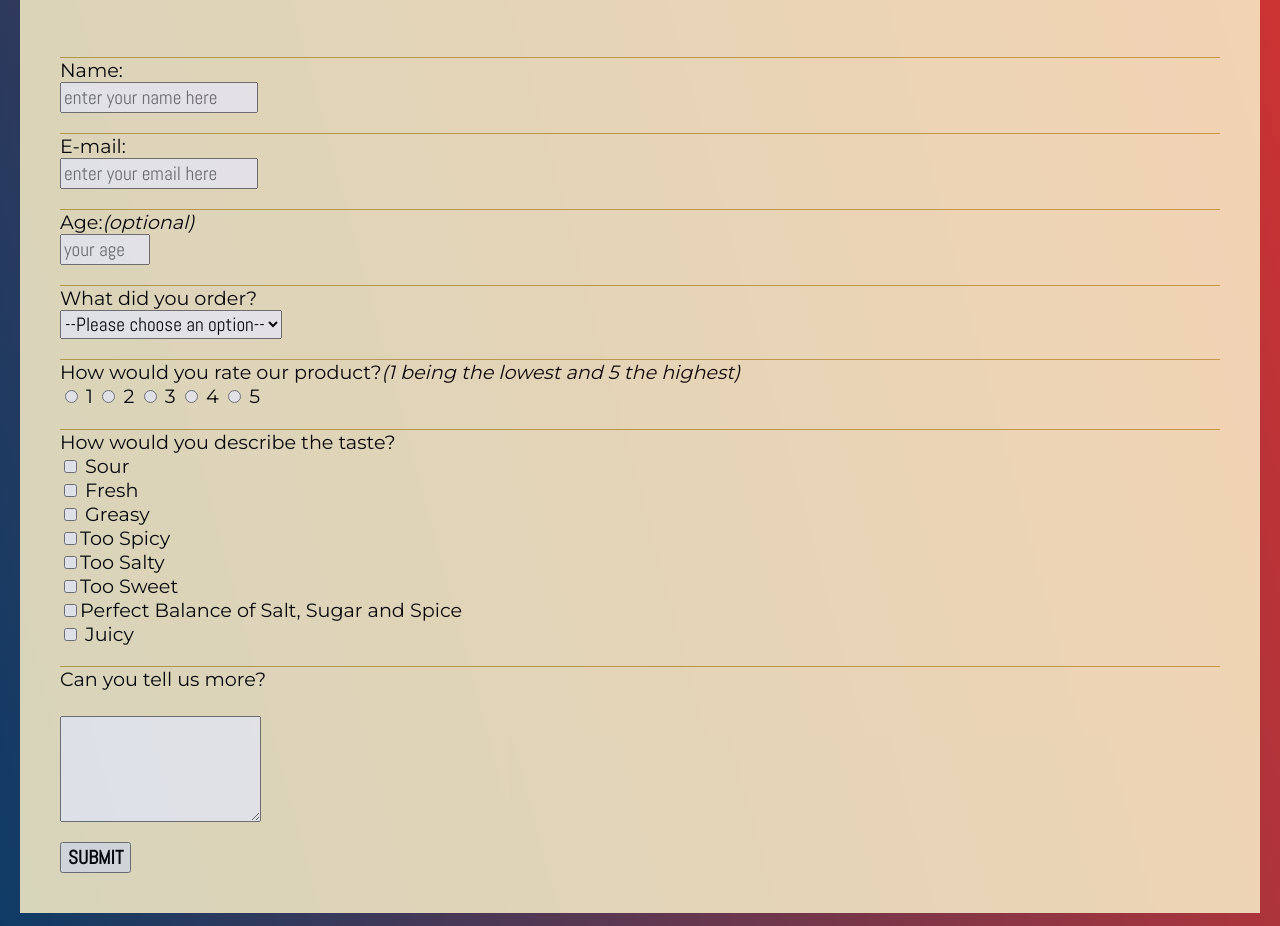
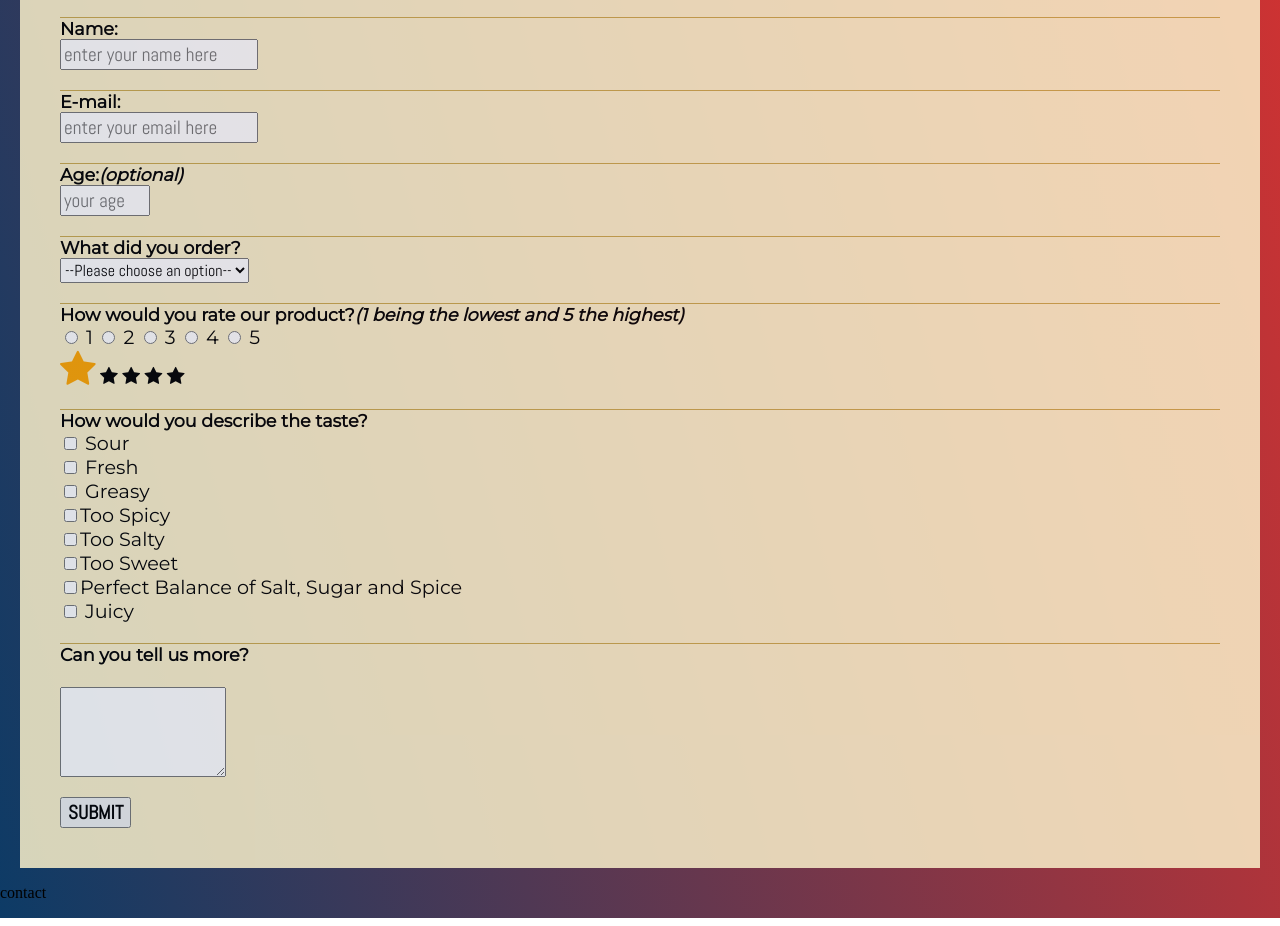
Before and after one commit to pmaycomia/my-survey-form, a plain HTML site: page index.html in a window 1280 px wide. Shown: the part 282-1208 px from the top of the page. Drawn offline with Linux system fonts and the light colour scheme.

Commit message:
Replace numbers with stars for rating

```diff
--- a/index.html
+++ b/index.html
@@ -3,6 +3,8 @@
 <link href="https://fonts.googleapis.com/css2?family=Abel&family=Roboto&display=swap" rel="stylesheet">
 <link rel="preconnect" href="https://fonts.gstatic.com">
 <link href="https://fonts.googleapis.com/css2?family=Lobster&family=Montserrat&family=Open+Sans&display=swap" rel="stylesheet">
+<!-- Font Awesome Icon Library -->
+<link rel="stylesheet" href="https://cdnjs.cloudflare.com/ajax/libs/font-awesome/4.7.0/css/font-awesome.min.css">
 <link rel="stylesheet" href="style.css">
 <title>The Spicy Juan | Survey Form</title>
 
@@ -25,22 +27,22 @@
         <div class="form">
             <form id="survey-form">
                 <div class="options name">
-                    <label id="name-label">Name:</label> <br>
+                    <label id="name-label" class="bold-text">Name:</label> <br>
                     <input id="name" type="text" placeholder="enter your name here" id="name-label" required>
                 </div>
 
                 <div class="options email">
-                    <label id="email-label">E-mail:</label><br>
+                    <label id="email-label" class="bold-text">E-mail:</label><br>
                     <input id="email" type="email" placeholder="enter your email here" id="email-label" required>
                 </div>
 
                 <div class="options number">
-                    <label id="number-label">Age:<em>(optional)</em></label><br>
+                    <label id="number-label" class="bold-text">Age:<em>(optional)</em></label><br>
                     <input id="number" type="number" placeholder="your age" id="age-label" min="10" max="99">
                 </div>
 
                 <div class="options products">
-                    <label for="product-selection" required>What did you order?</label><br>
+                    <label for="product-selection" required class="bold-text">What did you order?</label><br>
                     <select name="products" id="dropdown">
                         <option value="">--Please choose an option--</option>
                         <option id="dropdown" value="kimchee">Kimchee</option>
@@ -52,33 +54,39 @@
                 </div>
 
                 <div class="options rating">
-                    <label id="rating">How would you rate our product?<em>(1 being the lowest and 5 the
+                    <label id="rating" class="bold-text">How would you rate our product?<em>(1 being the lowest and 5 the
                         highest)</em></label><br>
                     <label for="rating"><input id="one" value="one" type="radio" name="one-five"> 1</label>
                     <label for="rating"><input id="two" value="two" type="radio" name="one-five"> 2</label>
                     <label for="rating"><input id="three" value="three" type="radio" name="one-five"> 3</label>
                     <label for="rating"><input id="four" value="four" type="radio" name="one-five"> 4</label>
                     <label for="rating"><input id="five" value="five" type="radio" name="one-five"> 5</label>
+                    <br>
+                    <span class="fa fa-star fa-2x checked"></span>
+                    <span class="fa fa-star"></span>
+                    <span class="fa fa-star"></span>
+                    <span class="fa fa-star"></span>
+                    <span class="fa fa-star"></span>
                 </div>
 
 
                 <div class="options taste">
-                    <label>How would you describe the taste?</label><br>
-                    <label for="sour"><input value="sour" id="sour" type="checkbox" name="taste" ca> Sour</label><br>
-                    <label for="fresh"><input value="fresh" id="fresh" type="checkbox" name="taste"> Fresh</label><br>
-                    <label for="greasy"><input value="greasy" id="greasy" type="checkbox" name="taste"> Greasy</label><br>
-                    <label for="too-spicy"><input value="too-spicy" id="too-spicy" type="checkbox" name="taste">Too
+                    <label class="bold-text">How would you describe the taste?</label><br>
+                    <label for="sour"><input class="taste-options" value="sour" id="sour" type="checkbox" name="taste" ca> Sour</label><br>
+                    <label for="fresh"><input class="taste-options" value="fresh" id="fresh" type="checkbox" name="taste"> Fresh</label><br>
+                    <label for="greasy"><input class="taste-options" value="greasy" id="greasy" type="checkbox" name="taste"> Greasy</label><br>
+                    <label for="too-spicy"><input class="taste-options" value="too-spicy" id="too-spicy" type="checkbox" name="taste">Too
                     Spicy</label><br>
-                    <label for="too-salty"><input value="too-salty" id="too-salty" type="checkbox" name="taste">Too
+                    <label for="too-salty"><input class="taste-options" value="too-salty" id="too-salty" type="checkbox" name="taste">Too
                     Salty</label><br>
-                    <label for="too-sweet"><input value="too-sweet" id="too-sweet" type="checkbox" name="taste">Too
+                    <label for="too-sweet"><input class="taste-options" value="too-sweet" id="too-sweet" type="checkbox" name="taste">Too
                     Sweet</label><br>
-                    <label for="perfect-balance"><input value="perfect-balace" id="perfect-balance" type="checkbox"
+                    <label for="perfect-balance"><input class="taste-options" value="perfect-balace" id="perfect-balance" type="checkbox"
                     name="taste">Perfect Balance of Salt, Sugar and Spice</label><br>
-                    <label for="juicy"><input value="juicy" id="juicy" type="checkbox" name="taste"> Juicy</label>
+                    <label for="juicy"><input class="taste-options" value="juicy" id="juicy" type="checkbox" name="taste"> Juicy</label>
                 </div>
 
-                <div class="options extra-comments">
+                <div class="options extra-comments bold-text">
                     <label for="extra-comments">Can you tell us more?</label><br><br>
                     <textarea placeholder="enter your comment here..." id="comments" name="comments" rows="4">
                     </textarea>
--- a/script.js
+++ b/script.js
@@ -0,0 +1 @@
+//on hover, make stars bigger
--- a/style.css
+++ b/style.css
@@ -40,7 +40,6 @@ body {
 }
 
 .survey {
-    margin: 30px;
     padding: 30px;
     color: #FBFBFF;
     text-align: center;
@@ -68,6 +67,11 @@ body {
     font-family: 'Abel', sans-serif;
 }
 
+.bold-text {
+    font-size: 1.1rem;
+    font-weight: 900;
+}
+
 .options {
     margin: 20px 0;
     border-top: solid 1px rgb(202, 169, 77);
@@ -86,25 +90,28 @@ input[type="number"] {
     width: 90px;
 }
 
-textarea {
-    font-size: 1.2rem;
+textarea,
+.products option,
+select {
+    font-size: 1rem;
     font-family: 'Abel', sans-serif;
 }
 
-.products option {
-    font-size: 1.2rem;
-    font-family: 'Abel', sans-serif;
+.checked {
+    color: orange;
 }
 
-select {
-    font-size: 1.2rem;
-    font-family: 'Abel', sans-serif;
+
+/* doesnt work
+input .taste-options {
+    font-family: 'Montserrat', sans-serif;
 }
 
 .options .extra-comments {
     color: coral;
     width: 180px;
 }
+*/
 
 button {
     font-size: 1.2rem;
```
